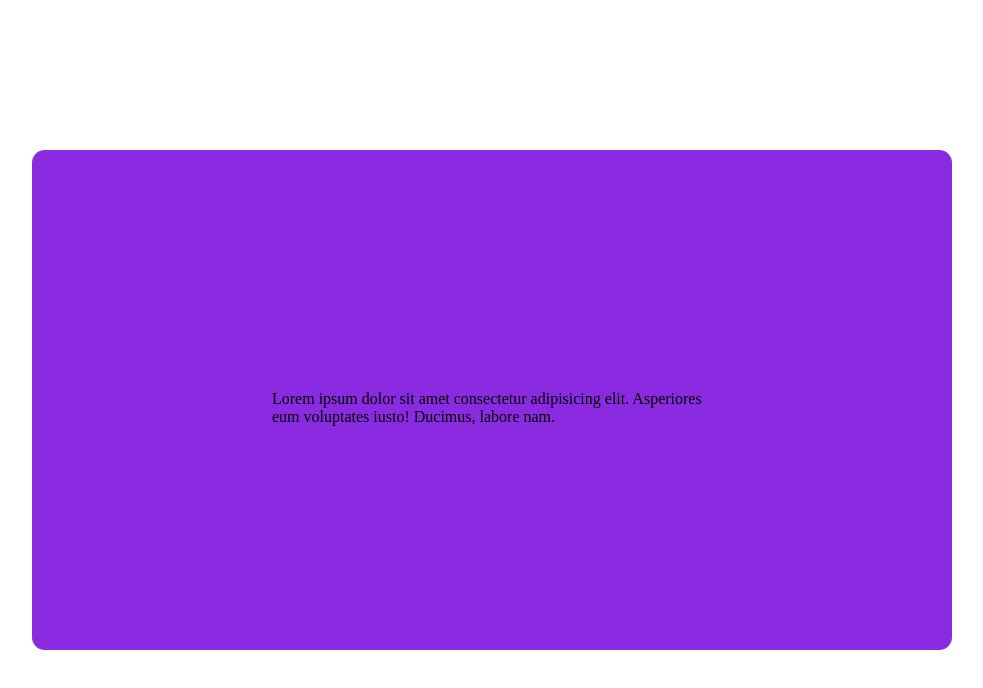
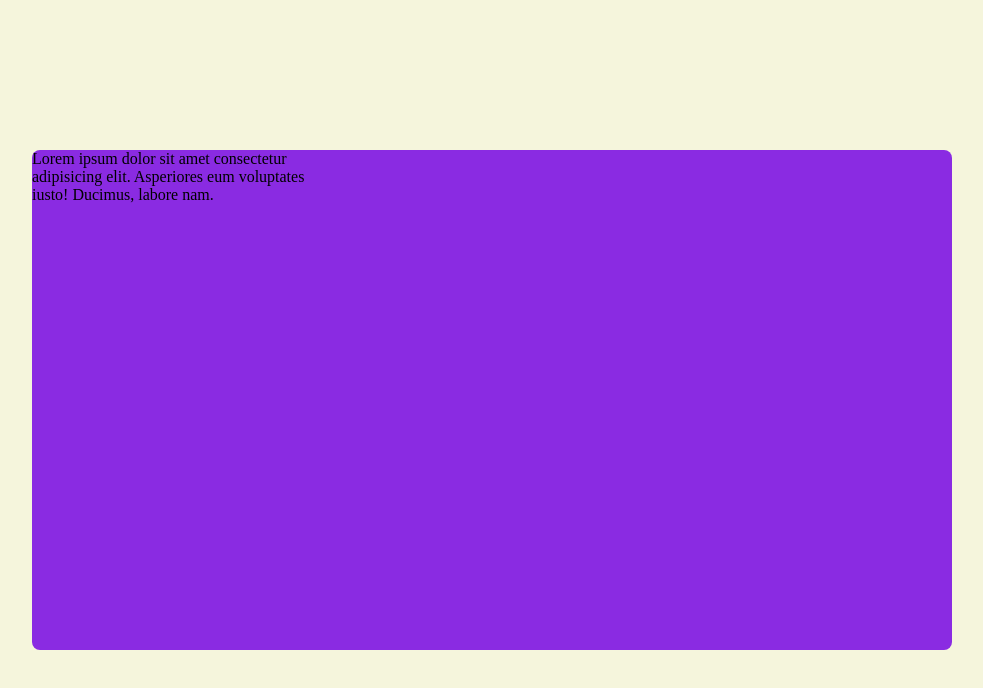
Before and after one commit to MrSandipSharma/Frontend-Mentor-Solutions, a plain HTML site: page Newbie/3-column-preview-card-component/index.html in a window 1280 px wide. Shown: the whole page, without its empty margins (148-1131 px from the left). Drawn offline with Linux system fonts and the light colour scheme.

Commit message:
Update index.html

```diff
--- a/Newbie/3-column-preview-card-component/index.html
+++ b/Newbie/3-column-preview-card-component/index.html
@@ -12,19 +12,36 @@
                 box-sizing: border-box;
               }
               body {
-        display: flex;
-        justify-content: center;
-        align-items: center;
                 min-height: 100vh;
+                background: beige;
+                display: grid;
+                place-items: center;
+                padding: 100px 0;
                 position: relative;
               }
 
               main {
+          display: grid;
+          max-width: 30rem;
+          margin: 0 2rem;
           background-color: blueviolet;
+          border-radius: .5rem;
+          grid-template-rows: repeat(3, 27em);
+          overflow: hidden;
+      }
+
+              @media (min-width: 55em) {  /* FOR DESKTOPS */
+
+            body {
+                padding: 0;
+            }
+
+            main {
+                margin: 0;
                 max-width: 57.5rem;
                 height: 31.25rem;
-        border-radius: 0.8rem;
-        padding: 15rem;
+                grid-template-columns: repeat(3, 1fr);
+                grid-template-rows: unset;
             }
     </style>
   </head>
```
Lines whose indentation alone changed are shown as unchanged.
